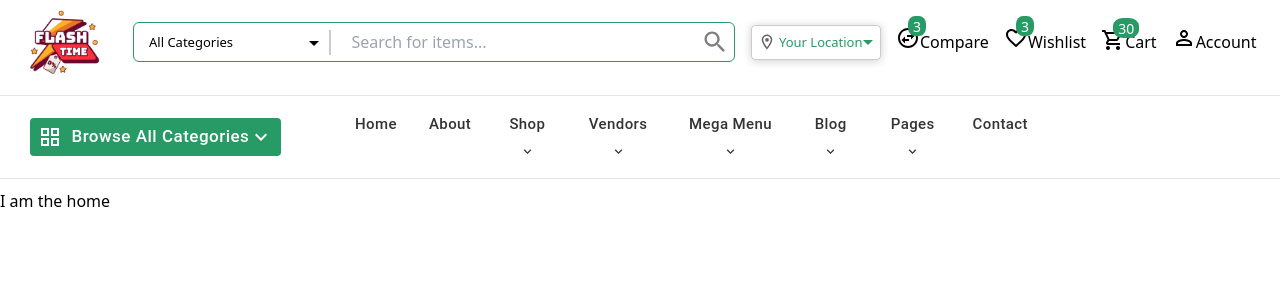
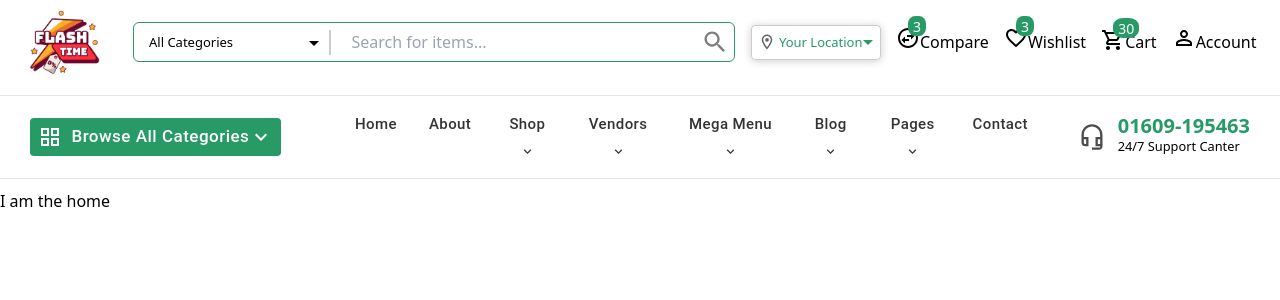
Before and after one commit to MohonSaha/Flash-Time-Client, a React (Vite) app: page / in a window 1280 px wide. Shown: the top 300 px of the page. Built offline with nearby package versions, Linux system fonts and the light colour scheme.

Commit message:
compelte navbar menu design

```diff
--- a/src/components/shared/navbar/Navbar.jsx
+++ b/src/components/shared/navbar/Navbar.jsx
@@ -3,7 +3,7 @@ import "./navbar.css";
 import KeyboardArrowDownOutlinedIcon from "@mui/icons-material/KeyboardArrowDownOutlined";
 import GridViewOutlinedIcon from "@mui/icons-material/GridViewOutlined";
 import { Link } from "react-router-dom";
-// import KeyboardArrowUpOutlinedIcon from "@mui/icons-material/KeyboardArrowUpOutlined";
+import HeadsetMicOutlinedIcon from "@mui/icons-material/HeadsetMicOutlined";
 
 const Navbar = () => {
   return (
@@ -72,7 +72,19 @@ const Navbar = () => {
               </ul>
             </nav>
           </div>
-          <div className="col-span-2"></div>
+          <div className="col-span-2 flex items-center justify-end">
+            <div className="phoneNo flex items-center justify-end">
+              <span>
+                <HeadsetMicOutlinedIcon className="text-4xl" />
+              </span>
+              <div className="ml-3 ">
+                <h3 className="text-flash font-semibold text-xl mb-0">
+                  01609-195463
+                </h3>
+                <small className="">24/7 Support Canter</small>
+              </div>
+            </div>
+          </div>
         </div>
       </div>
     </div>
--- /dev/null
+++ b/src/components/shared/navbar/navItem.jsx
@@ -0,0 +1,24 @@
+import PermIdentityOutlinedIcon from "@mui/icons-material/PermIdentityOutlined";
+import SettingsOutlinedIcon from "@mui/icons-material/SettingsOutlined";
+import LogoutOutlinedIcon from "@mui/icons-material/LogoutOutlined";
+import LocalOfferOutlinedIcon from "@mui/icons-material/LocalOfferOutlined";
+import LocationOnOutlinedIcon from "@mui/icons-material/LocationOnOutlined";
+import FavoriteBorderIcon from "@mui/icons-material/FavoriteBorder";
+
+export const accountMenuLists = [
+  { menu: "My Account", icon: <PermIdentityOutlinedIcon /> },
+  {
+    menu: "Order Tracking",
+    icon: <LocationOnOutlinedIcon />,
+  },
+  {
+    menu: "My Voucher",
+    icon: <LocalOfferOutlinedIcon />,
+  },
+  {
+    menu: "My Wishlist",
+    icon: <FavoriteBorderIcon />,
+  },
+  { menu: "Setting", icon: <SettingsOutlinedIcon /> },
+  { menu: "Sign Out", icon: <LogoutOutlinedIcon /> },
+];
--- a/src/components/shared/navbar/navbar.css
+++ b/src/components/shared/navbar/navbar.css
@@ -17,6 +17,10 @@
   text-transform: capitalize !important;
 }
 
+.nav nav ul li {
+  position: relative;
+}
+
 .nav nav ul li button {
   text-transform: capitalize !important;
   padding: 15px 16px !important;
@@ -31,3 +35,12 @@
 .nav nav ul li button svg {
   font-size: 15px !important;
 }
+
+.nav .phoneNo h3 {
+  line-height: 15px !important;
+}
+
+.nav .phoneNo svg {
+  font-size: 28px !important;
+  color: rgba(0, 0, 0, 0.7);
+}
```
